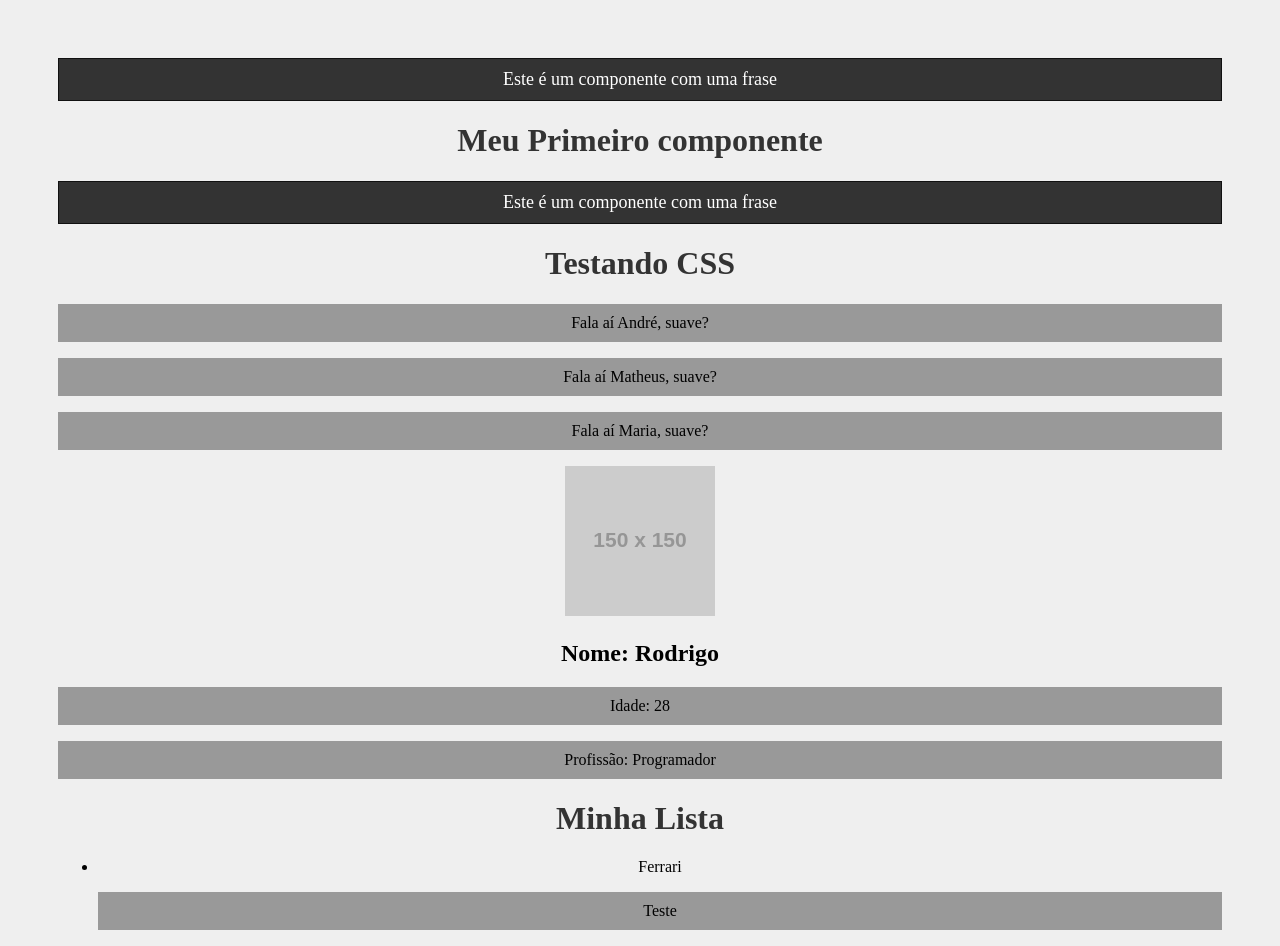
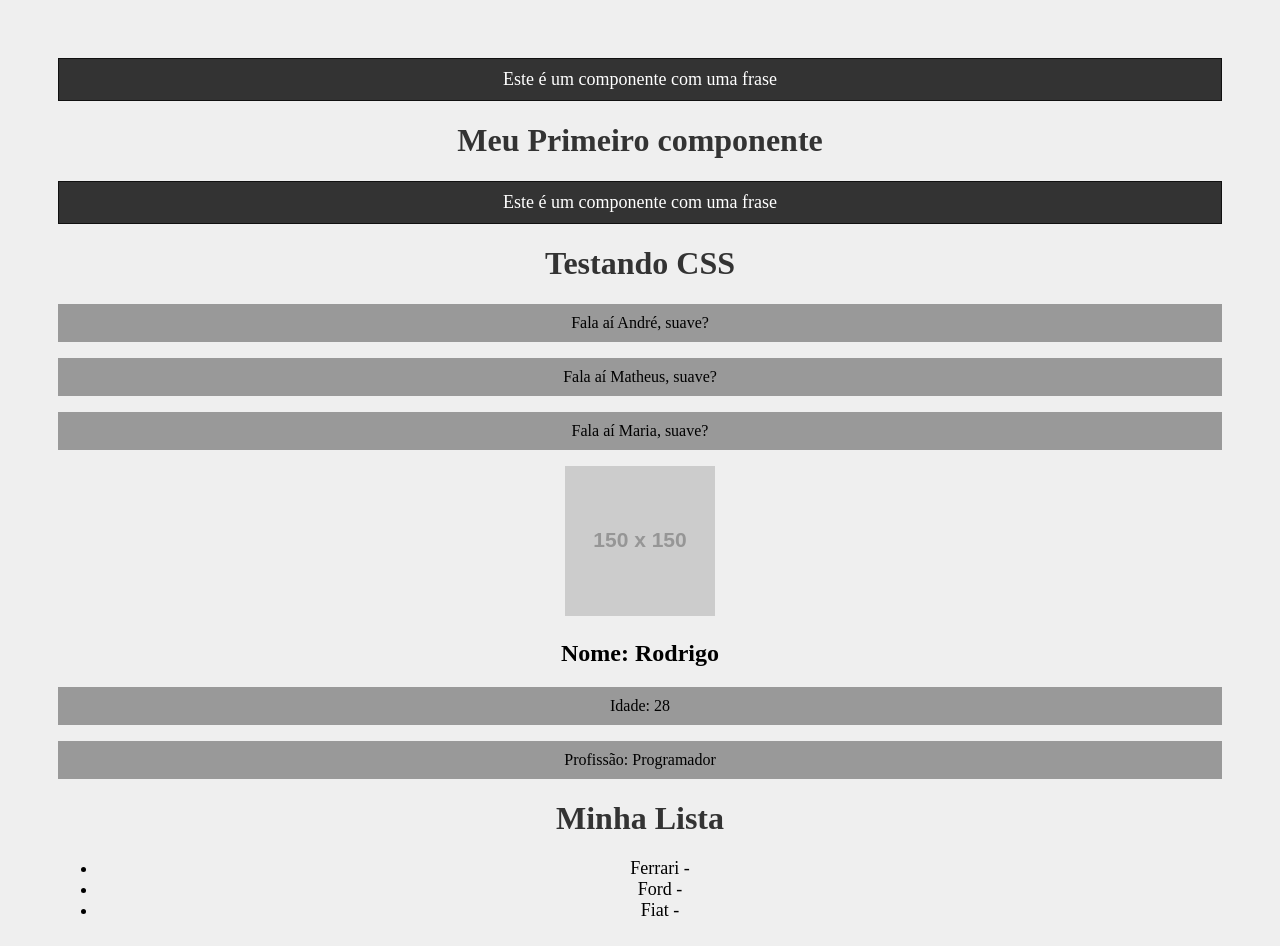
Before and after one commit to andredw13L/meu-projeto, a React (Create React App) app: page / in a window 1280 px wide. Shown: the top 946 px of the page. Built offline with nearby package versions, Linux system fonts and the light colour scheme.

Commit message:
Ajuste tamanho li

```diff
--- a/src/components/Item.js
+++ b/src/components/Item.js
@@ -1,8 +1,7 @@
-function Item(props) {
+function Item({marca, lancamento}) {
   return (
     <>
-     <li>{props.marca}</li>
-     <p>Teste</p>
+     <li>{marca} - {lancamento}</li>
     </>
   )
 }
--- a/src/index.css
+++ b/src/index.css
@@ -14,3 +14,7 @@ p {
   background-color: #999;
   padding: 10px;
 }
+
+li {
+  font-size: 18px;
+}
```
